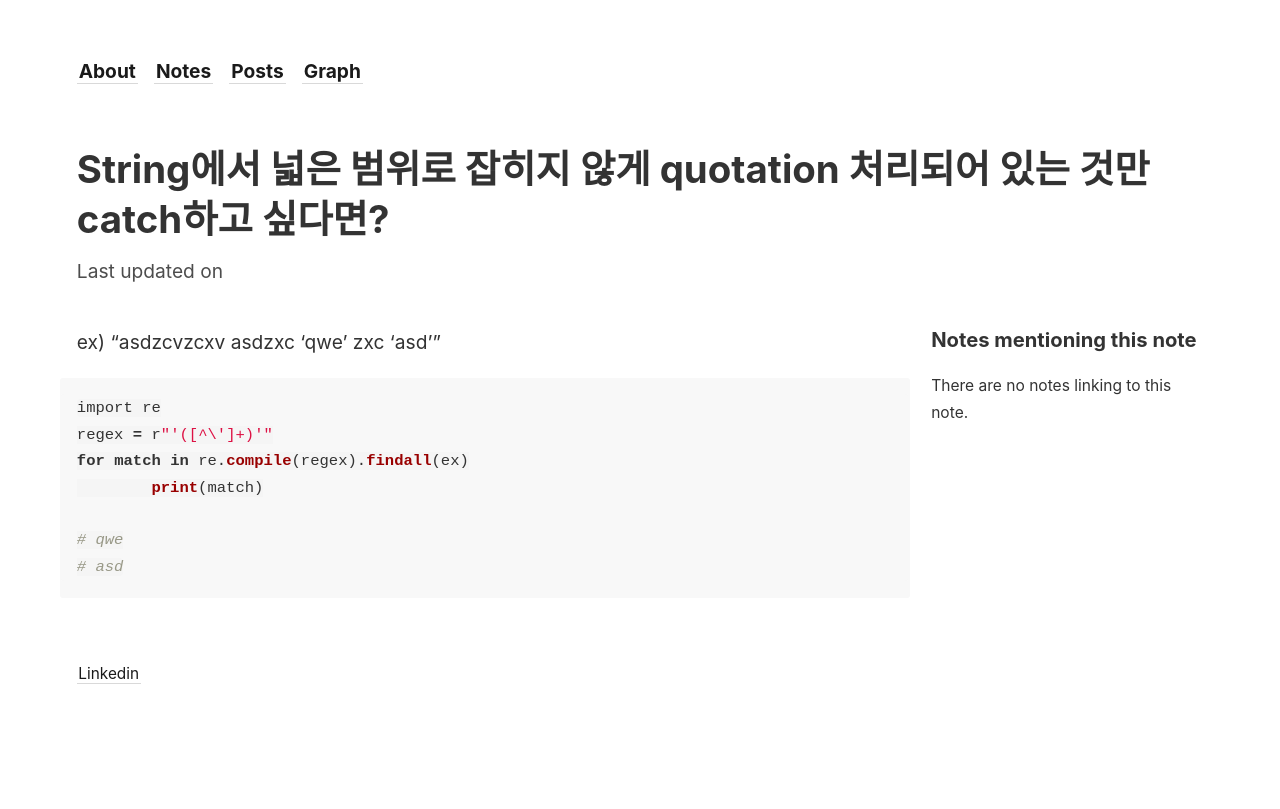
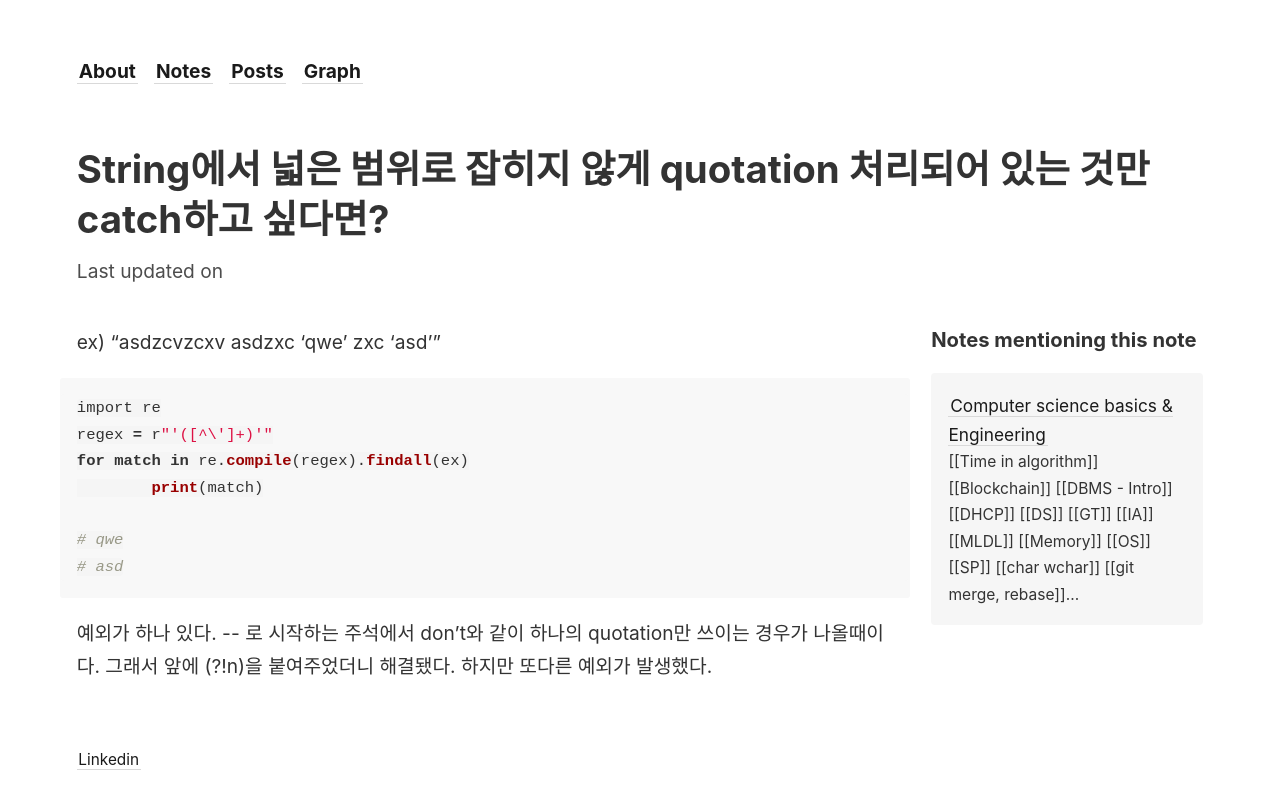
Before and after one commit to hyoinandout/hyoinandout.github.io, a Jekyll site: the page built from _notes/0_computer-science-basics & engineering/05_modern-basics/string에서 넓은 범위로 잡히지 않게 quotation 처리되어 있는 것만 catch하고 싶다면?.md, in a window 1280 px wide. Shown: the top 809 px of the page. Built offline with Jekyll 4.4.1, drawn with Linux system fonts in a browser that asks for light colours.

Commit message:
vault backup: 2023-01-31 22:09:38

````diff
--- a/_notes/0_computer-science-basics & engineering/05_modern-basics/string에서 넓은 범위로 잡히지 않게 quotation 처리되어 있는 것만 catch하고 싶다면?.md
+++ b/_notes/0_computer-science-basics & engineering/05_modern-basics/string에서 넓은 범위로 잡히지 않게 quotation 처리되어 있는 것만 catch하고 싶다면?.md
@@ -11,3 +11,9 @@
 # qwe
 # asd
 ```
+
+예외가 하나 있다.
+\-\- 로 시작하는 주석에서 don't와 같이 하나의 quotation만 쓰이는 경우가 나올때이다.
+그래서 앞에
+(?!n)을 붙여주었더니 해결됐다.
+하지만 또다른 예외가 발생했다.
````
Also changed, not shown: _notes/0_computer-science-basics & engineering/index_computer-science-basics & engineering.md (+2 -0 lines), _notes/4_posts/글또 8기를 시작하며.md (+1 -0 lines), _notes/2023-01-30.md (deleted).
